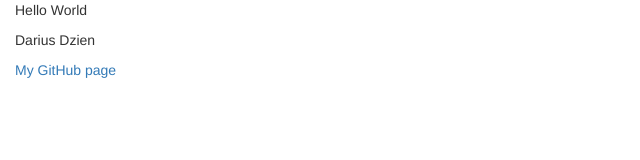
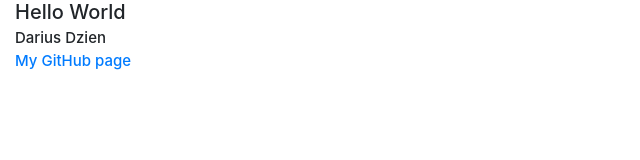
Before and after one commit to ddzz/ddzz.github.io, a plain HTML site: page index.html in a window 1280 px wide. Shown: the whole page, without its empty margins (0-640 px from the left). Drawn offline with nearby package versions, Linux system fonts and the light colour scheme.

Commit message:
Upgrade to Bootstrap 4

```diff
--- a/index.html
+++ b/index.html
@@ -8,15 +8,17 @@
     <meta name="description=" content="Darius Dzien's website. Software engineer based in Chicago.">
     <meta charset="utf-8">
     <meta name="viewport" content="width=device-width, initial-scale=1">
-    <link rel="stylesheet" href="https://maxcdn.bootstrapcdn.com/bootstrap/3.4.1/css/bootstrap.min.css">
+    <link rel="stylesheet" href="https://maxcdn.bootstrapcdn.com/bootstrap/4.5.2/css/bootstrap.min.css">
     <script src="https://ajax.googleapis.com/ajax/libs/jquery/3.5.1/jquery.min.js"></script>
-    <script src="https://maxcdn.bootstrapcdn.com/bootstrap/3.4.1/js/bootstrap.min.js"></script>
+    <script src="https://cdnjs.cloudflare.com/ajax/libs/popper.js/1.16.0/umd/popper.min.js"></script>
+    <script src="https://maxcdn.bootstrapcdn.com/bootstrap/4.5.2/js/bootstrap.min.js"></script>
   </head>
   <body>
-    <div class="container-fluid p25">
-      <p>Hello World</p>
-      <p>Darius Dzien</p>
-      <p><a href="https://www.github.com/ddzz">My GitHub page</a></p>
+    <div class="container-fluid pt25">
+      <h2>Hello World</h2>
+      <h4>Darius Dzien</h4>
+      <h4><a href="https://www.github.com/ddzz">My GitHub page</a></h4>
+      </ul>
     </div>
   </body>
 </html>
```
